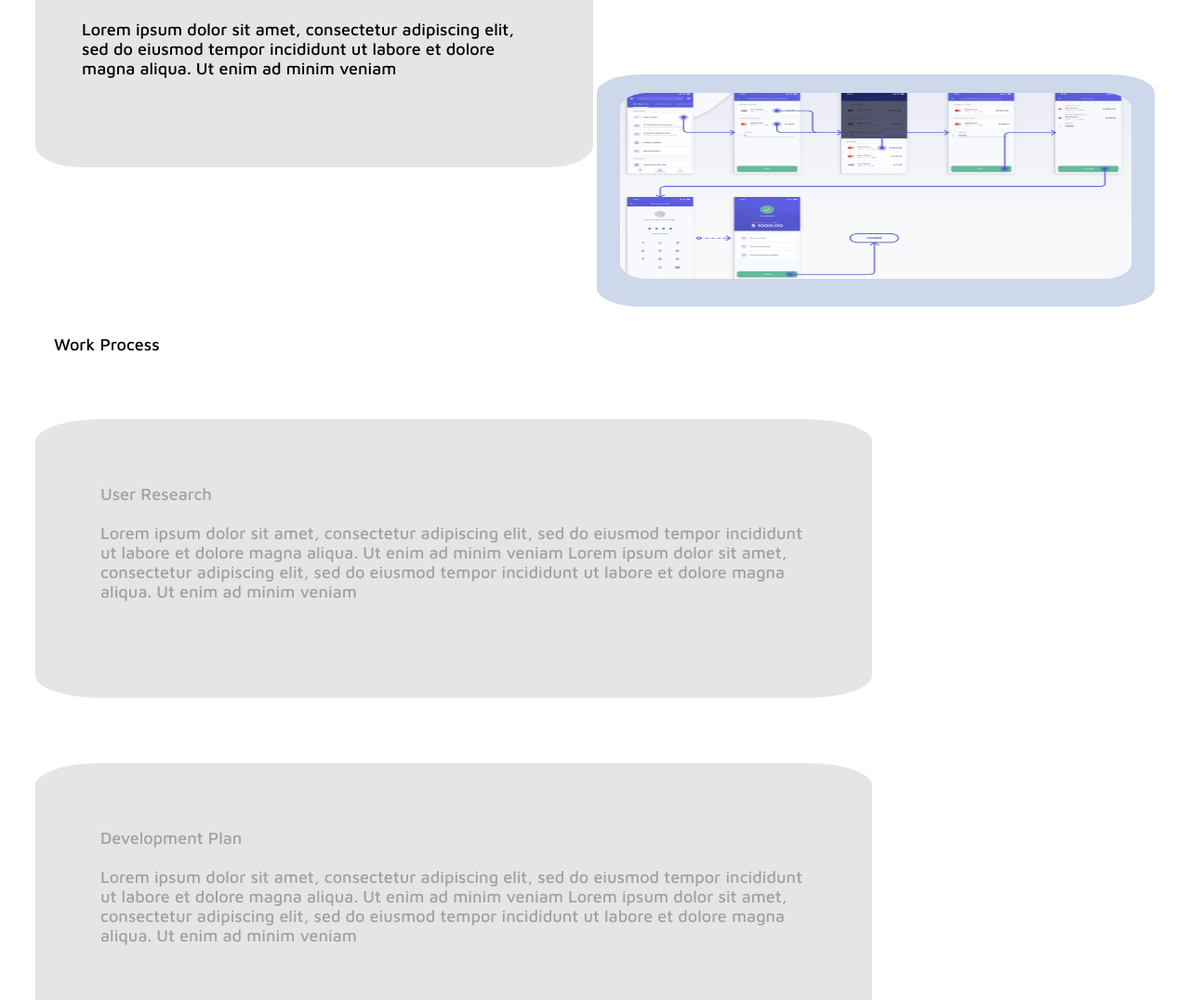
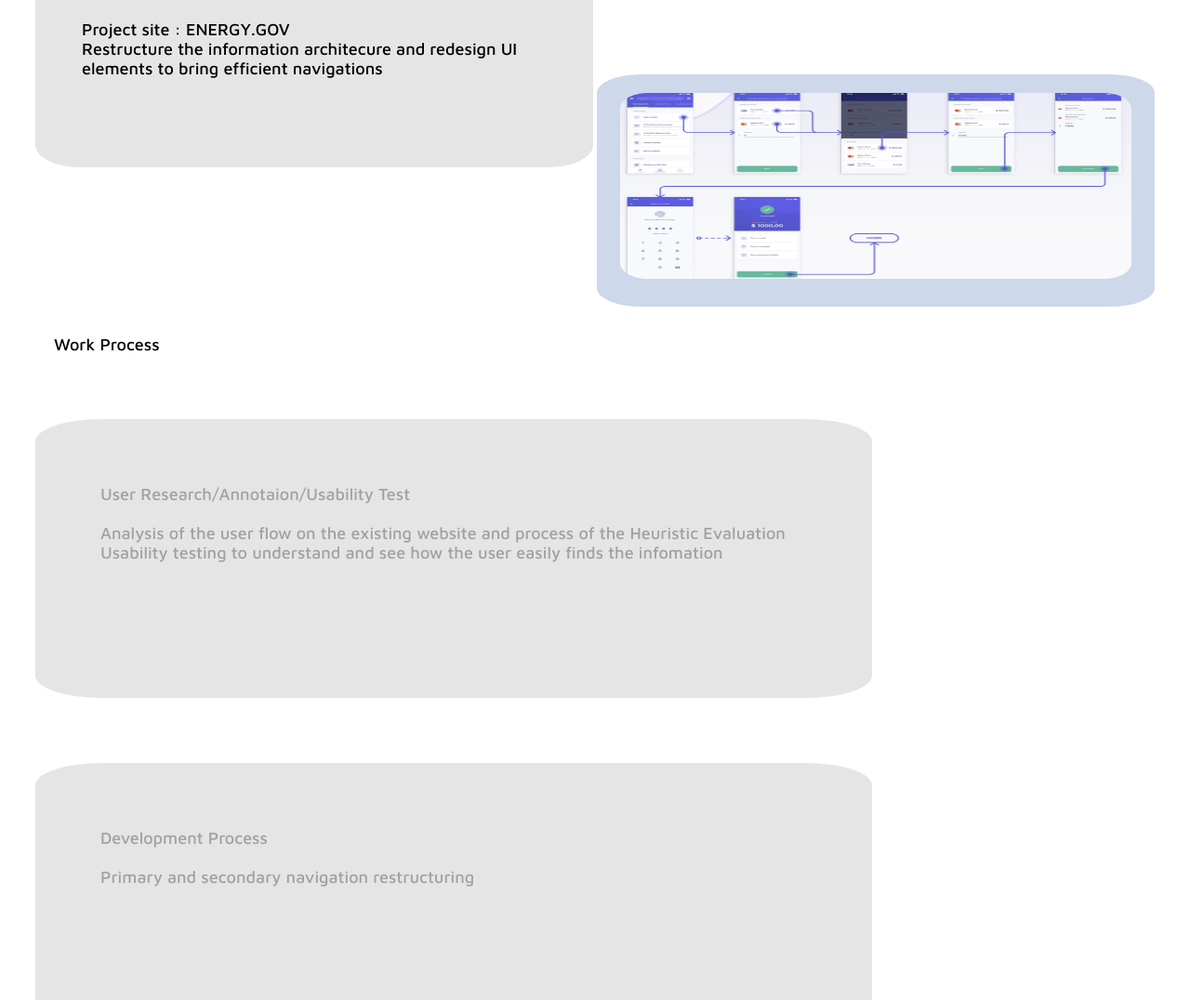
Before and after one commit to Jeesun-ux/UX_UI_HW_18_JEESUN, a plain HTML site: page index.html in a window 1280 px wide. Shown: the part 224-1300 px from the top of the page at 93% size. Drawn offline with Linux system fonts and the light colour scheme; files that its build step writes are made by us from their sources; files whose address does not match are found by name.

Commit message:
Updated 1
Updated 1

```diff
--- a/index.html
+++ b/index.html
@@ -25,7 +25,7 @@
 
                  <div class="firstBox">
                     <div class="statement1"><h1>Information Architecture</h1>
-                    Lorem ipsum dolor sit amet, consectetur adipiscing elit, </br>sed do eiusmod tempor incididunt ut labore et dolore magna aliqua. Ut enim ad minim veniam
+                    Project site : ENERGY.GOV  </br> Restructure the information architecure and redesign UI elements to bring efficient navigations
                     </div>
                 </div>
 
@@ -40,14 +40,15 @@
                 </div>
 
                 <div class="thirdBox">
-                    <div class="statement3">User Research </br></br>
-                        Lorem ipsum dolor sit amet, consectetur adipiscing elit, sed do eiusmod tempor incididunt ut labore et dolore magna aliqua. Ut enim ad minim veniam Lorem ipsum dolor sit amet, consectetur adipiscing elit, sed do eiusmod tempor incididunt ut labore et dolore magna aliqua. Ut enim ad minim veniam
+                    <div class="statement3">User Research/Annotaion/Usability Test </br></br>
+                        Analysis of the user flow on the existing website and process of the Heuristic Evaluation
+                        Usability testing to understand and see how the user easily finds the infomation
                     </div>
                 </div>
 
                 <div class="forthBox">
-                    <div class="statement4">Development Plan</br></br>
-                        Lorem ipsum dolor sit amet, consectetur adipiscing elit, sed do eiusmod tempor incididunt ut labore et dolore magna aliqua. Ut enim ad minim veniam Lorem ipsum dolor sit amet, consectetur adipiscing elit, sed do eiusmod tempor incididunt ut labore et dolore magna aliqua. Ut enim ad minim veniam
+                    <div class="statement4">Development Process</br></br>
+                        Primary and secondary navigation restructuring
                     </div>
                 </div>
 
```
Also changed, not shown: 1 other file.
